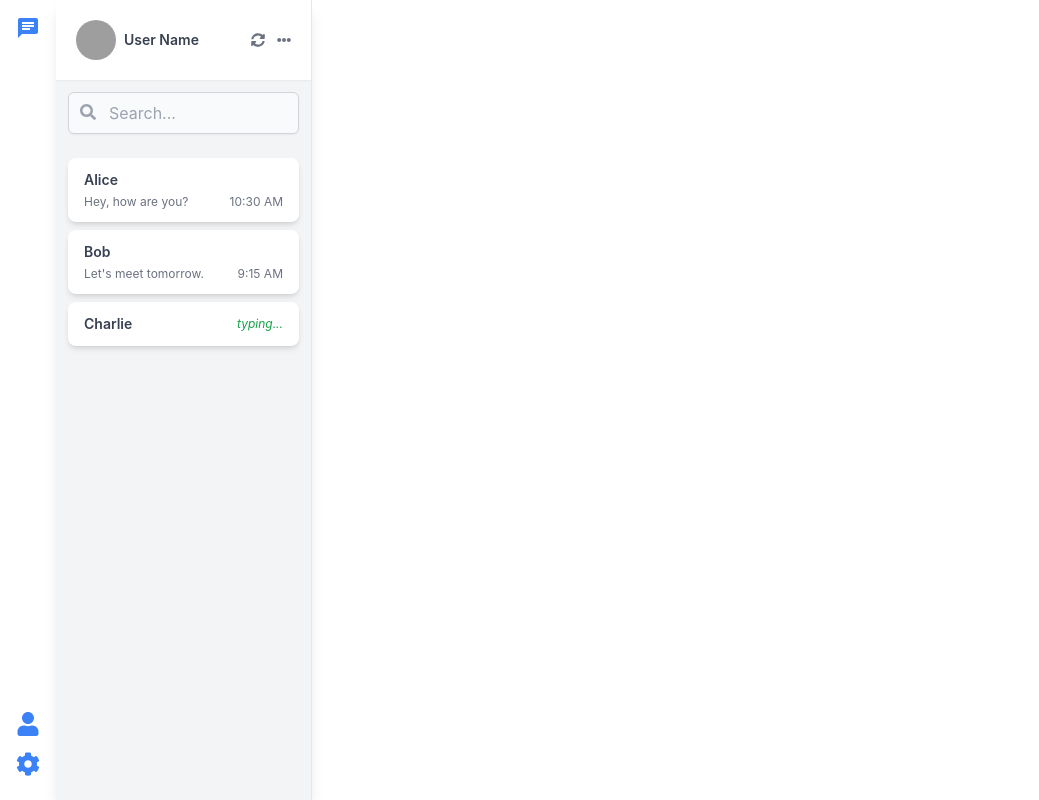
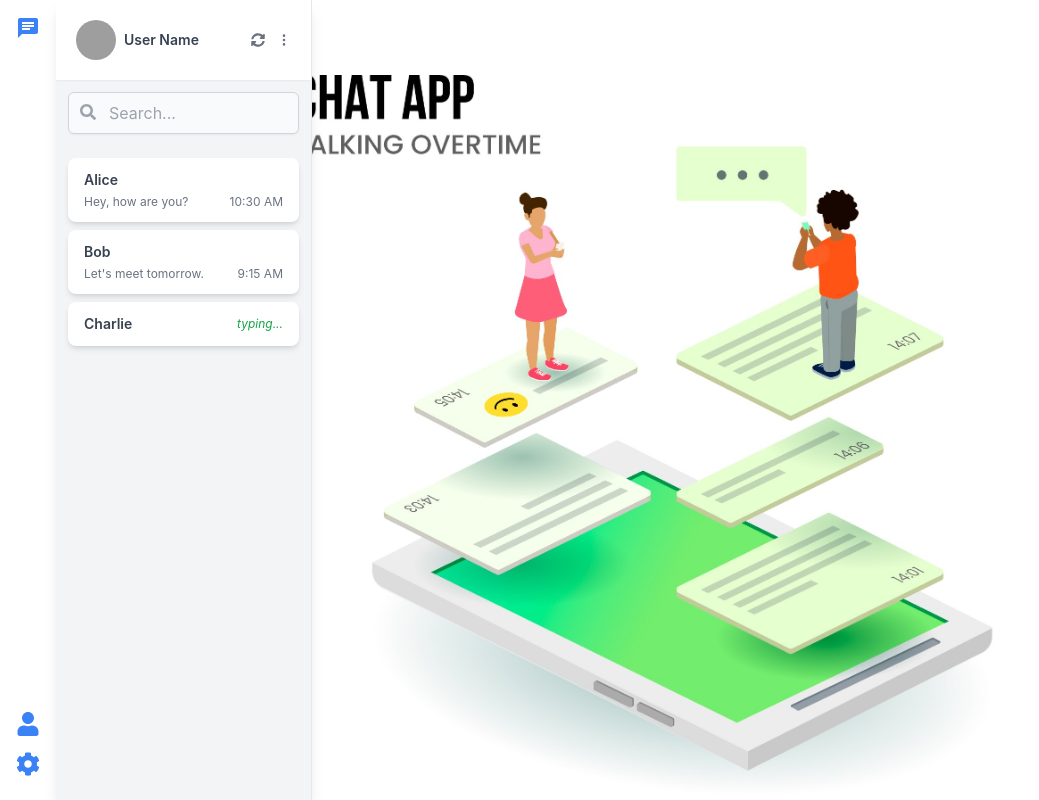
Before and after one commit to sparxrahulpawar/chat-frontend, a React (Create React App) app: page /chat in a window 1280 px wide. Shown: the whole page, without its empty margins (0-1039 px from the left). Built offline with nearby package versions, Linux system fonts and the light colour scheme; grey boxes are pictures that could not be loaded.

Commit message:
Some ui improvments

```diff
--- a/src/components/Sidebar/Sidebar.js
+++ b/src/components/Sidebar/Sidebar.js
@@ -1,8 +1,9 @@
 import React, { useState } from "react";
-import { FaSyncAlt, FaEllipsisH } from "react-icons/fa"; // Import the necessary icons
+import { FaSyncAlt } from "react-icons/fa"; // Import the necessary icons
 import { Tooltip } from "react-tooltip";
 import ContactList from "../ContactList/ContactList";
 import SidebarSearch from "../SidebarSearch/SidebarSearch";
+import { BsThreeDotsVertical } from "react-icons/bs";
 
 const Sidebar = () => {
   const [searchTerm, setSearchTerm] = useState(""); // State for the search term
@@ -60,7 +61,7 @@ const Sidebar = () => {
             className="text-sm text-gray-500 cursor-pointer hover:text-blue-500"
           />
           <Tooltip id="refreshTooltip" place="top" effect="light" />
-          <FaEllipsisH className="text-sm text-gray-500 cursor-pointer hover:text-blue-500" />
+          <BsThreeDotsVertical className="text-sm text-gray-500 cursor-pointer hover:text-blue-500" />
         </div>
       </div>
       {/* Use SearchBar component */}
--- /dev/null
+++ b/src/layout/ChatLayout.css
@@ -0,0 +1,6 @@
+.chat-layout {
+    background-image: url('../assets/images/2251426.jpg');
+    background-size: contain; /* or contain depending on your design */
+    background-repeat: no-repeat;
+    background-position: center;
+  }
--- a/src/layout/ChatLayout.js
+++ b/src/layout/ChatLayout.js
@@ -2,10 +2,11 @@ import React from "react";
 import { Outlet } from "react-router-dom";
 import Sidebar from "../components/Sidebar/Sidebar";
 import SidebarMainMenu from "../components/SidebarMainMenu/SidebarMainMenu";
+import './ChatLayout.css';
 
 const ChatLayout = () => {
   return (
-    <div className="flex flex-col h-screen">
+    <div className="flex flex-col h-screen chat-layout">
       <main className="flex flex-1 overflow-hidden">
         <SidebarMainMenu />
         <Sidebar />
--- a/src/pages/Message/Message.js
+++ b/src/pages/Message/Message.js
@@ -7,21 +7,34 @@ const Message = ({ userId }) => {
   const messages = [
     { id: 1, sender: "User 1", text: "Hello!", time: "10:00 AM" },
     { id: 2, sender: "User 2", text: "Hi, how are you?", time: "10:01 AM" },
-    { id: 3, sender: "User 1", text: "I'm good, thanks! And you?", time: "10:02 AM" },
+    {
+      id: 3,
+      sender: "User 1",
+      text: "I'm good, thanks! And you?",
+      time: "10:02 AM",
+    },
     // Add more messages as needed
   ];
 
   return (
-    <div className="flex flex-col h-screen bg-message-theme"> {/* Use the theme class here */}
+    <div className="flex flex-col h-screen bg-message-theme">
+      {" "}
+      {/* Use the theme class here */}
       <MessageHeader userId={userId} />
       <div className="flex-1 p-4 overflow-y-auto space-y-4">
         {messages.map((message) => (
           <div
             key={message.id}
             className={`p-3 rounded-lg flex items-end ${
-              message.sender === "User 1" ? "bg-blue-200 ml-auto" : "bg-gray-200 mr-auto"
+              message.sender === "User 1"
+                ? "bg-blue-200 ml-auto"
+                : "bg-gray-200 mr-auto"
             }`}
-            style={{ maxWidth: "40%", width: "fit-content", wordWrap: "break-word" }} // Set max width to 40% and adjust width
+            style={{
+              maxWidth: "40%",
+              width: "fit-content",
+              wordWrap: "break-word",
+            }} // Set max width to 40% and adjust width
           >
             <div className="flex-1">
               {message.text} {/* Only display message text */}
```
Also changed, not shown: src/assets/images/2251426.jpg (added).
